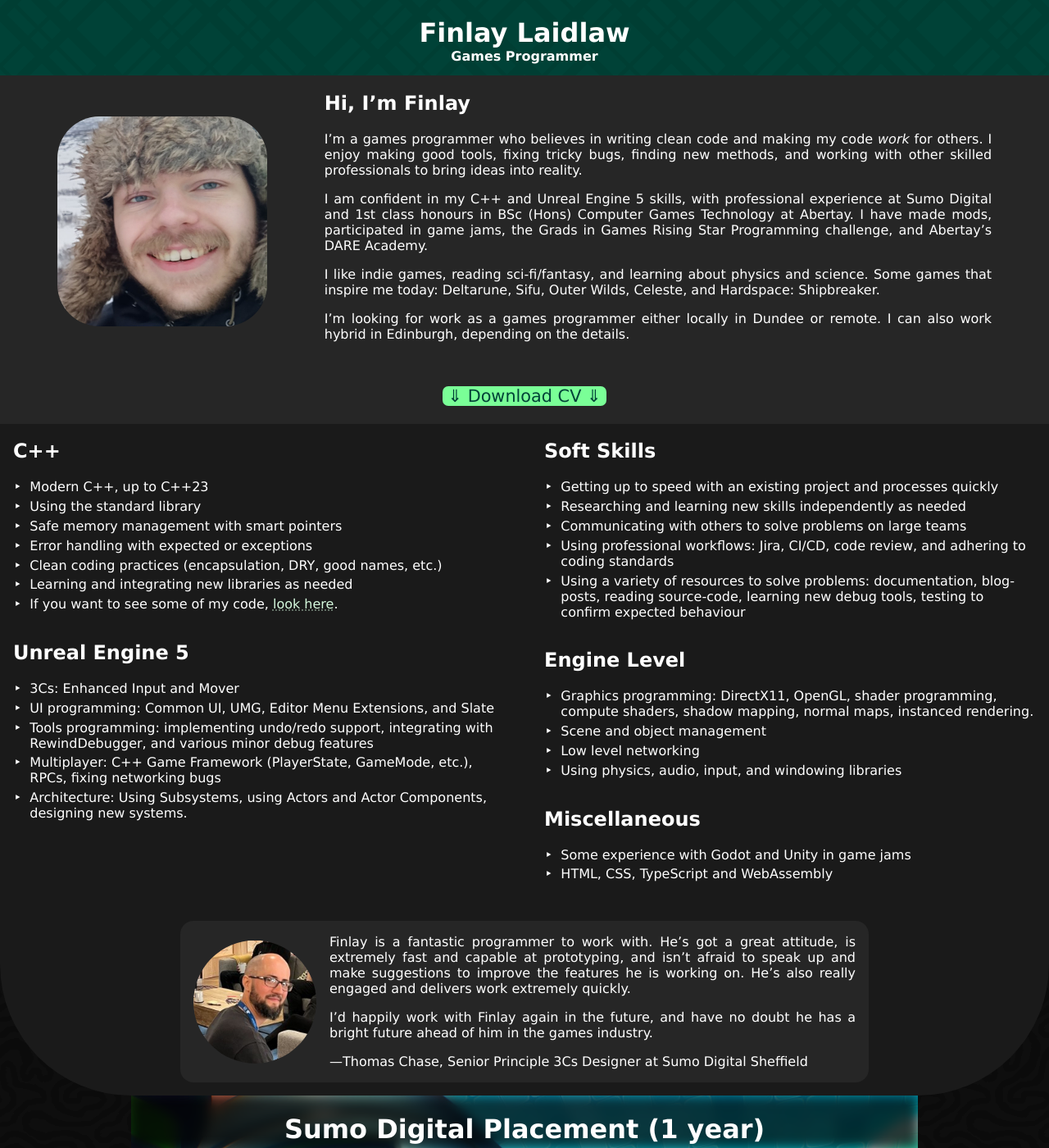
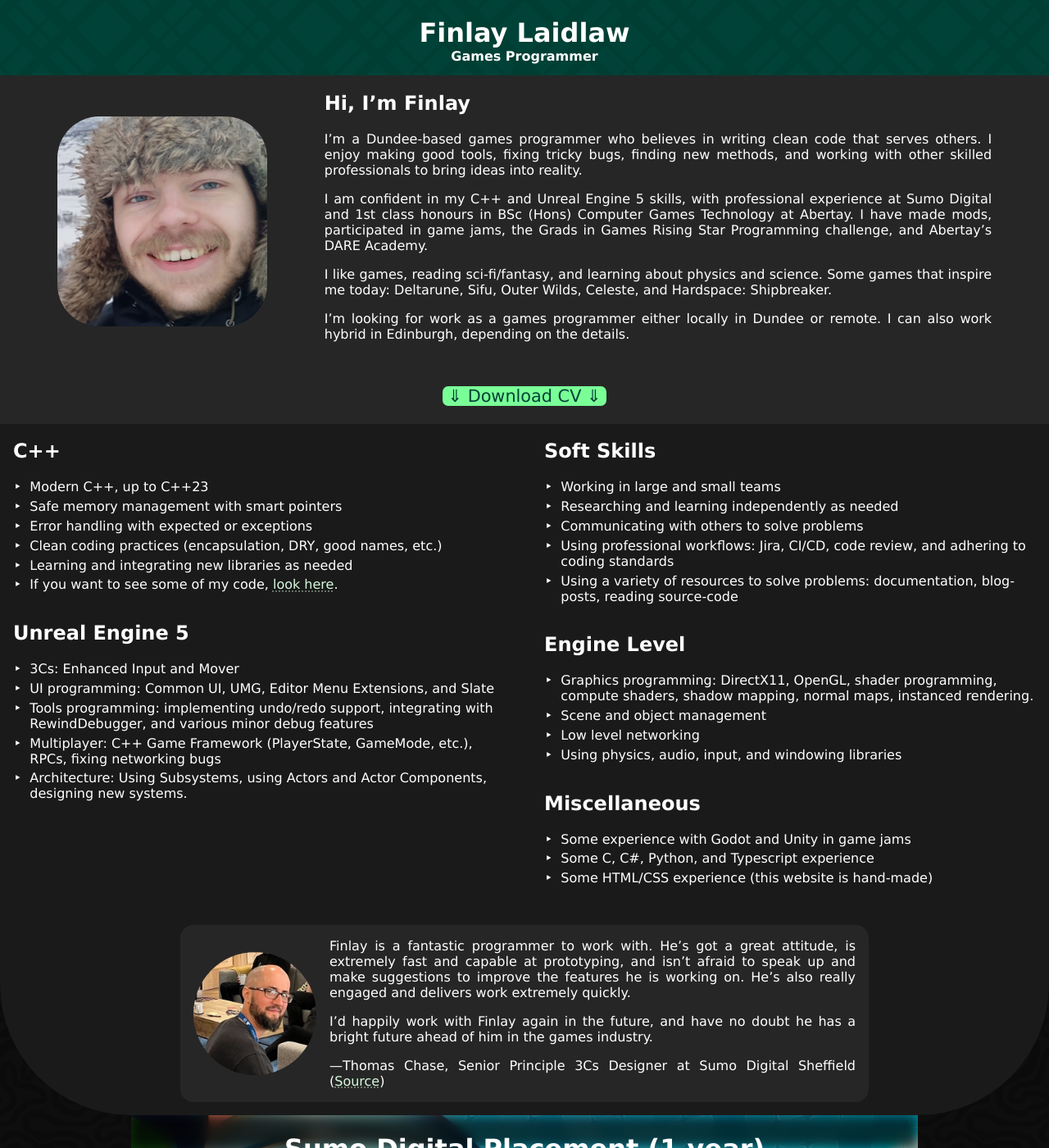
Before and after one commit to CyborgCabbage/cyborgcabbage.github.io, a Jekyll site: the page built from index.md, in a window 1280 px wide and 1400 px high. Shown: the whole window at 82% size. Built offline with Jekyll 4.4.1, drawn with Linux system fonts in a browser that asks for light colours; some of the changed text lies outside the part shown.

Commit message:
Update CV and other polishing

```diff
--- a/index.md
+++ b/index.md
@@ -15,11 +15,11 @@ title: Home
 <section markdown="1">
 
 # Hi, I'm Finlay
-I'm a games programmer who believes in writing clean code and making my code *work* for others. I enjoy making good tools, fixing tricky bugs, finding new methods, and working with other skilled professionals to bring ideas into reality.
+I'm a Dundee-based games programmer who believes in writing clean code that serves others. I enjoy making good tools, fixing tricky bugs, finding new methods, and working with other skilled professionals to bring ideas into reality.
 
 I am confident in my C++ and Unreal Engine 5 skills, with professional experience at Sumo Digital and 1st class honours in BSc (Hons) Computer Games Technology at Abertay. I have made mods, participated in game jams, the Grads in Games Rising Star Programming challenge, and Abertay’s DARE Academy.
 
-I like indie games, reading sci-fi/fantasy, and learning about physics and science. Some games that inspire me today: Deltarune, Sifu, Outer Wilds, Celeste, and Hardspace: Shipbreaker.
+I like games, reading sci-fi/fantasy, and learning about physics and science. Some games that inspire me today: Deltarune, Sifu, Outer Wilds, Celeste, and Hardspace: Shipbreaker.
 
 I'm looking for work as a games programmer either locally in Dundee or remote. I can also work hybrid in Edinburgh, depending on the details.
 </section>
@@ -33,7 +33,6 @@ I'm looking for work as a games programmer either locally in Dundee or remote. I
 
 ## C++
 * Modern C++, up to C++23
-* Using the standard library
 * Safe memory management with smart pointers
 * Error handling with expected or exceptions
 * Clean coding practices (encapsulation, DRY, good names, etc.)
@@ -54,11 +53,11 @@ I'm looking for work as a games programmer either locally in Dundee or remote. I
 <section markdown="1">
 
 ## Soft Skills
-* Getting up to speed with an existing project and processes quickly
-* Researching and learning new skills independently as needed
-* Communicating with others to solve problems on large teams
+* Working in large and small teams
+* Researching and learning independently as needed
+* Communicating with others to solve problems
 * Using professional workflows: Jira, CI/CD, code review, and adhering to coding standards
-* Using a variety of resources to solve problems: documentation, blog-posts, reading source-code, learning new debug tools, testing to confirm expected behaviour
+* Using a variety of resources to solve problems: documentation, blog-posts, reading source-code
 
 </section>
 <section markdown="1">
@@ -74,7 +73,8 @@ I'm looking for work as a games programmer either locally in Dundee or remote. I
 
 ## Miscellaneous
 * Some experience with Godot and Unity in game jams
-* HTML, CSS, TypeScript and WebAssembly
+* Some C, C#, Python, and Typescript experience
+* Some HTML/CSS experience (this website is hand-made)
 
 </section>
 </div>
@@ -85,7 +85,7 @@ Finlay is a fantastic programmer to work with. He's got a great attitude, is ext
 
 I'd happily work with Finlay again in the future, and have no doubt he has a bright future ahead of him in the games industry.
 
-  —Thomas Chase, Senior Principle 3Cs Designer at Sumo Digital Sheffield
+—Thomas Chase, Senior Principle 3Cs Designer at Sumo Digital Sheffield ([Source](https://www.linkedin.com/in/finlay-laidlaw-3302ab2b1/))
 </blockquote>
 </figure>
 </div>
```
Also changed, not shown: _posts/project/2024-10-27-braise-satan.md (+4 -3 lines), _posts/project/2025-08-01-sumo-digital.md (+6 -4 lines), _posts/project/2026-05-09-honours.md (+3 -2 lines), _posts/project/2026-09-01-heldritch-rush.md (+3 -2 lines), 1 other file.
